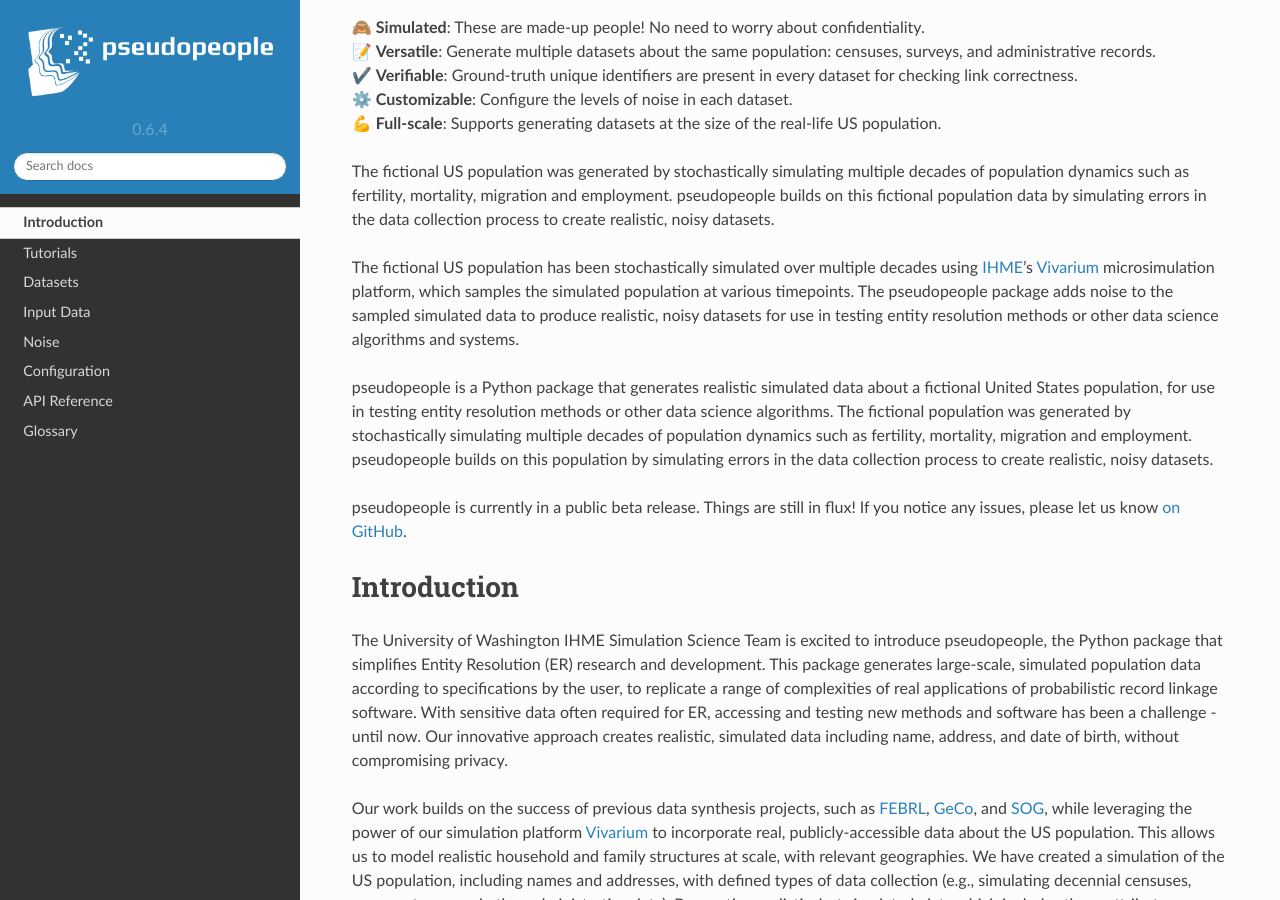
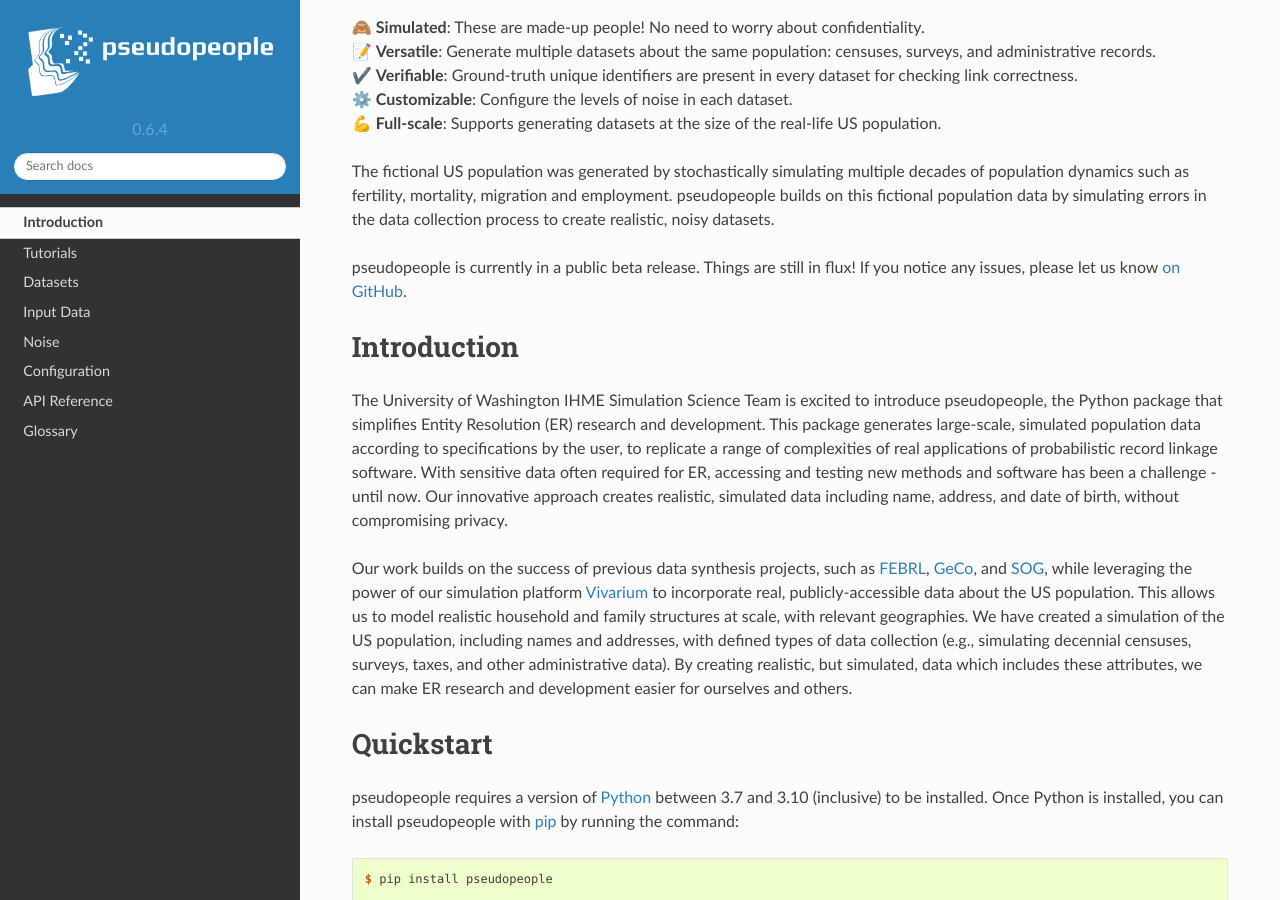
Before and after one commit to ihmeuw/pseudopeople, a Sphinx documentation site: the page built from docs/source/index.rst, in a window 1280 px wide and 900 px high, scrolled down 435 px. Built offline with Sphinx 7.4.7 and the Read the Docs theme 2.0.0, drawn with Linux system fonts in a browser that asks for light colours.

Commit message:
delete old versions

```diff
--- a/docs/source/index.rst
+++ b/docs/source/index.rst
@@ -20,22 +20,6 @@
 decades of population dynamics such as fertility, mortality, migration and
 employment. pseudopeople builds on this fictional population data by simulating
 errors in the data collection process to create realistic, noisy datasets.
-
-The fictional US population has been stochastically simulated over multiple
-decades using IHME_'s Vivarium_ microsimulation platform, which samples the
-simulated population at various timepoints. The pseudopeople package adds noise
-to the sampled simulated data to produce realistic, noisy datasets for use in
-testing entity resolution methods or other data science algorithms and systems.
-
-pseudopeople is a Python package that generates realistic simulated data about a
-fictional United States population, for use in testing entity resolution methods
-or other data science algorithms. The fictional population was generated by
-stochastically simulating multiple decades of population dynamics such as
-fertility, mortality, migration and employment. pseudopeople builds on this
-population by simulating errors in the data collection process to create
-realistic, noisy datasets.
-
-
 
 pseudopeople is currently in a public beta release.
 Things are still in flux!
```
